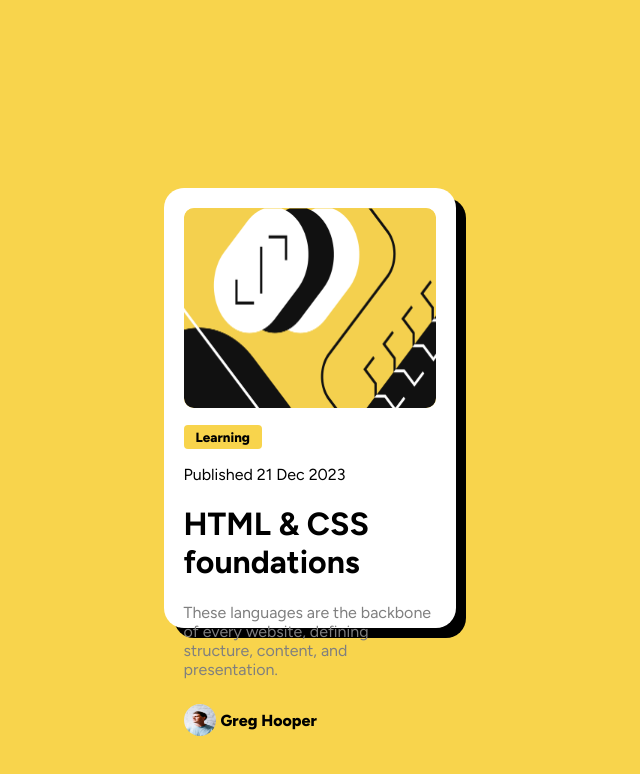
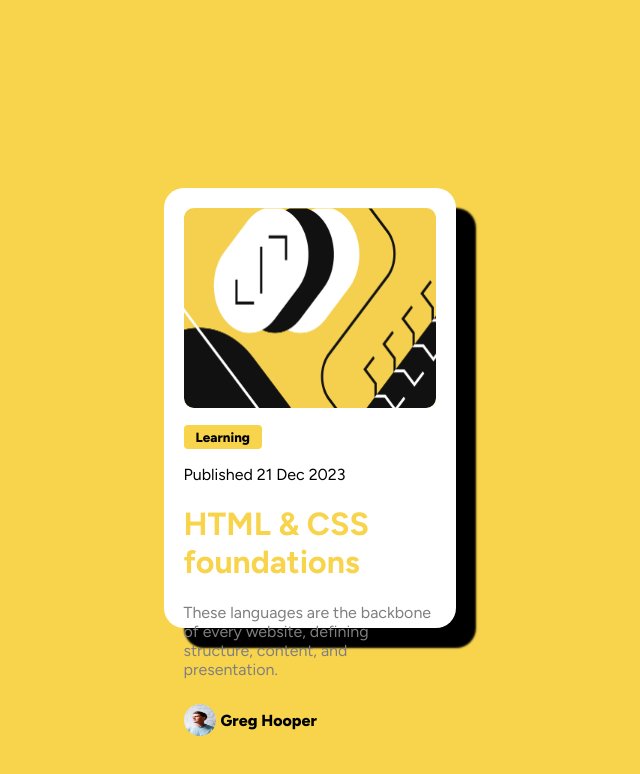
Before and after one commit to Mvittorelli/blog-preview-card, a plain HTML site: page index.html in a window 1280 px wide. In both pictures the pointer is over the element 639 px from the left and 408 px from the top of the page. Shown: the whole page, without its empty margins (330-970 px from the left). Drawn offline with Linux system fonts and the light colour scheme.

Commit message:
feat(css);added animations

```diff
--- a/style.css
+++ b/style.css
@@ -23,8 +23,19 @@ html,
 	width: 20%;
 	padding: 20px;
 	border-radius: 20px;
+    transition: 0.3s;
 }
 
+h1{
+    transition: 0.3s;
+}
+
+.card:hover{
+    h1{
+        color: #f8d44c;
+    }
+    box-shadow:  #000 20px 20px 2px;
+}
 .rectangle {
 	border-radius: 10px;
 	width: 100%;
```
